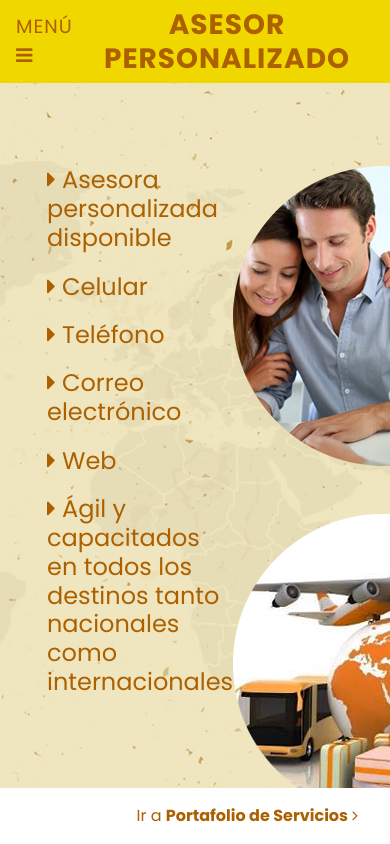
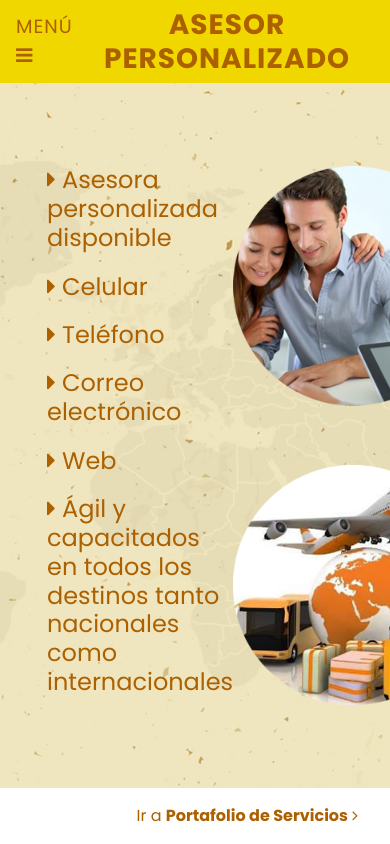
Before and after one commit to motilon/globaltyt, a PHP site: page /asesor.html in a window 390 px wide. Run offline with PHP 8.4, Linux system fonts and the light colour scheme; some libraries are stand-ins or nearby versions.

Commit message:
Arreglar estilos de la pagina asesor en la tablet

```diff
--- a/css/estilos.css
+++ b/css/estilos.css
@@ -230,5 +230,8 @@ button, input {
 
 #gt-page-asesor .imagenes {
   flex: 1 1 40%; }
+  @media (max-width: 768px) {
+    #gt-page-asesor .imagenes img {
+      width: 240px; } }
 
 /*# sourceMappingURL=estilos.css.map */
```
Also changed, not shown: 1 other file.
